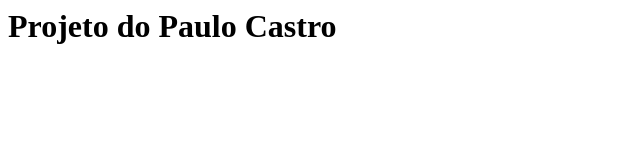
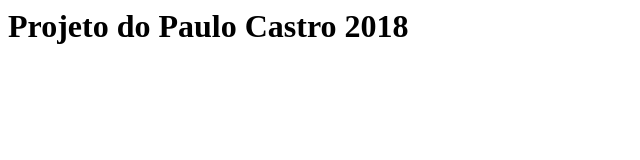
Before and after one commit to castro-paulo/angularproject, a plain HTML site: page index.html in a window 1280 px wide. Shown: the whole page, without its empty margins (0-640 px from the left). Drawn offline with Linux system fonts and the light colour scheme.

Commit message:
Mudança Titulo

```diff
--- a/index.html
+++ b/index.html
@@ -2,6 +2,6 @@
     <head>
     </head>
     <body>
-        <h1>Projeto do Paulo Castro</h1>
+        <h1>Projeto do Paulo Castro 2018</h1>
     </body>
 </html>
```
